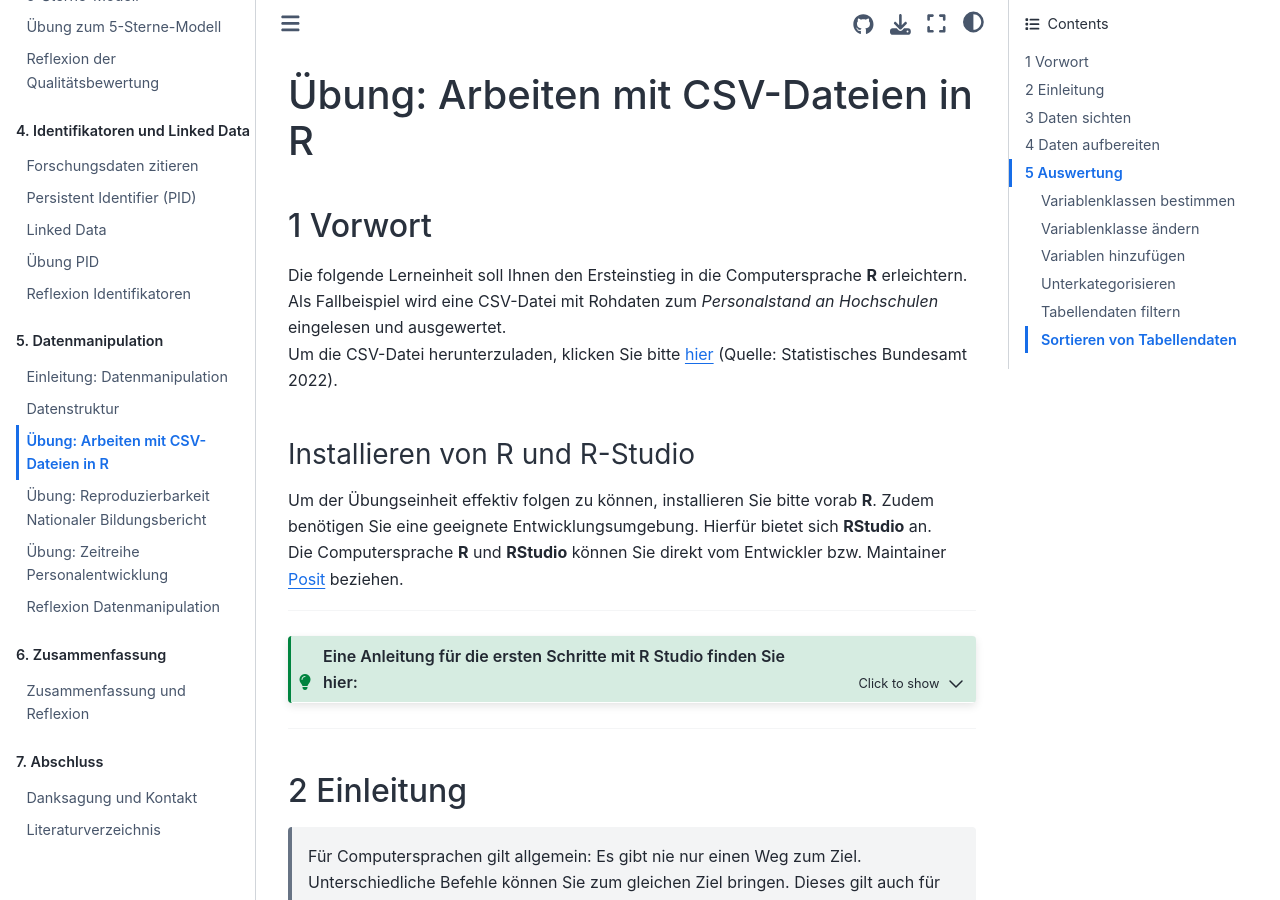
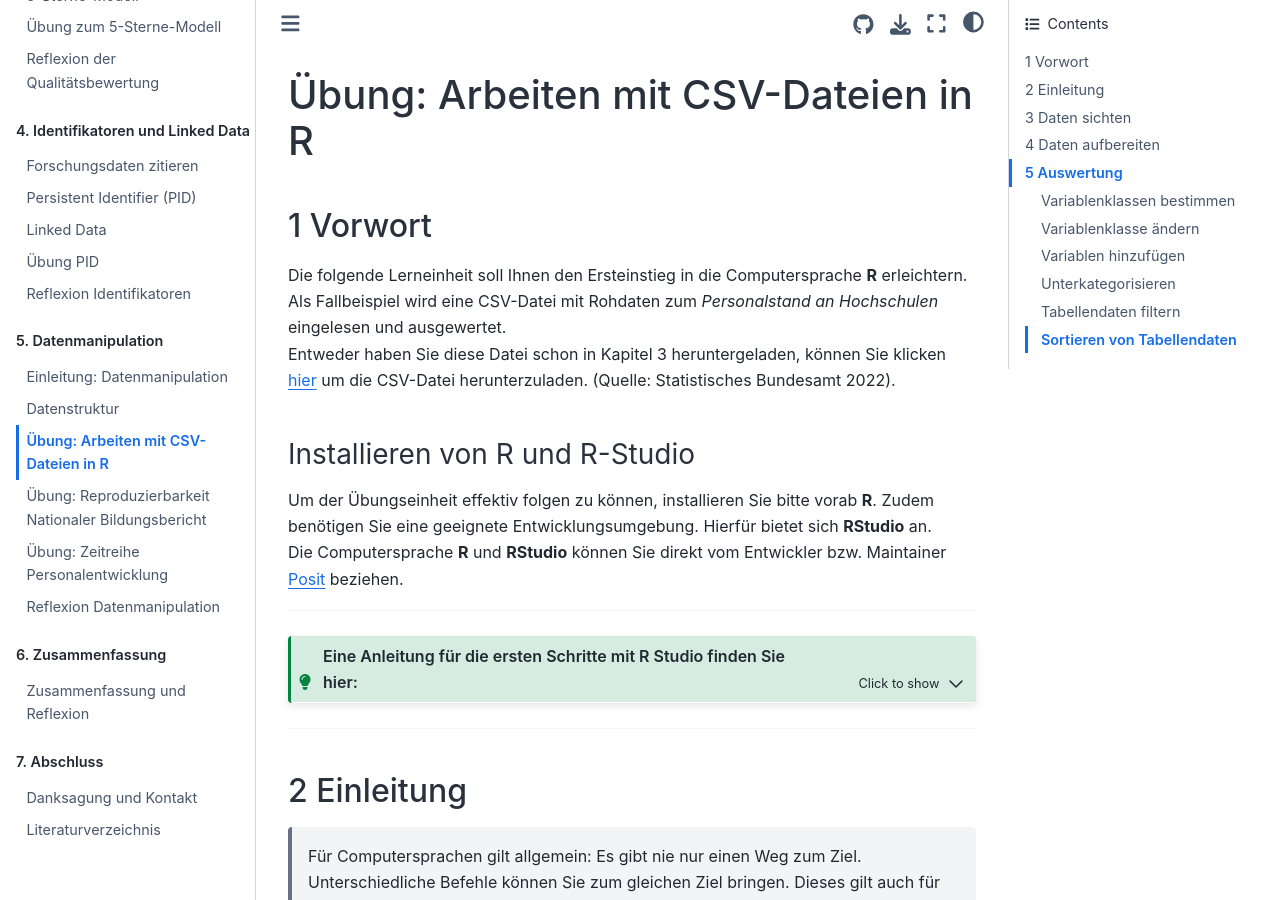
Before and after one commit to quadriga-dk/Tabelle-Fallstudie-1, a Jupyter Book: the page built from Markdown/21_Einstieg_R.md, in a window 1280 px wide and 900 px high. Built offline with Jupyter Book 1.0.4 settings and Sphinx 7.4.7 and the Sphinx Book theme 1.1.4, drawn with Linux system fonts in a browser that asks for light colours.

Commit message:
Update 21_Einstieg_R.md
CSV Datei angepasst mit Daten aus 2020

```diff
--- a/Markdown/21_Einstieg_R.md
+++ b/Markdown/21_Einstieg_R.md
@@ -7,8 +7,8 @@ Die folgende Lerneinheit soll Ihnen den Ersteinstieg in die
 Computersprache **R** erleichtern.
 Als Fallbeispiel wird eine CSV-Datei mit Rohdaten zum *Personalstand an
 Hochschulen* eingelesen und ausgewertet.
-Um die CSV-Datei herunterzuladen, klicken Sie bitte
-[hier](Data/21341-0001_F.csv)
+Entweder haben Sie diese Datei schon in Kapitel 3 heruntergeladen, können Sie klicken
+[hier](21341-0001_F_2020.csv) um die CSV-Datei herunterzuladen.
 (Quelle: Statistisches Bundesamt 2022).
 
 ### Installieren von R und R-Studio
```
